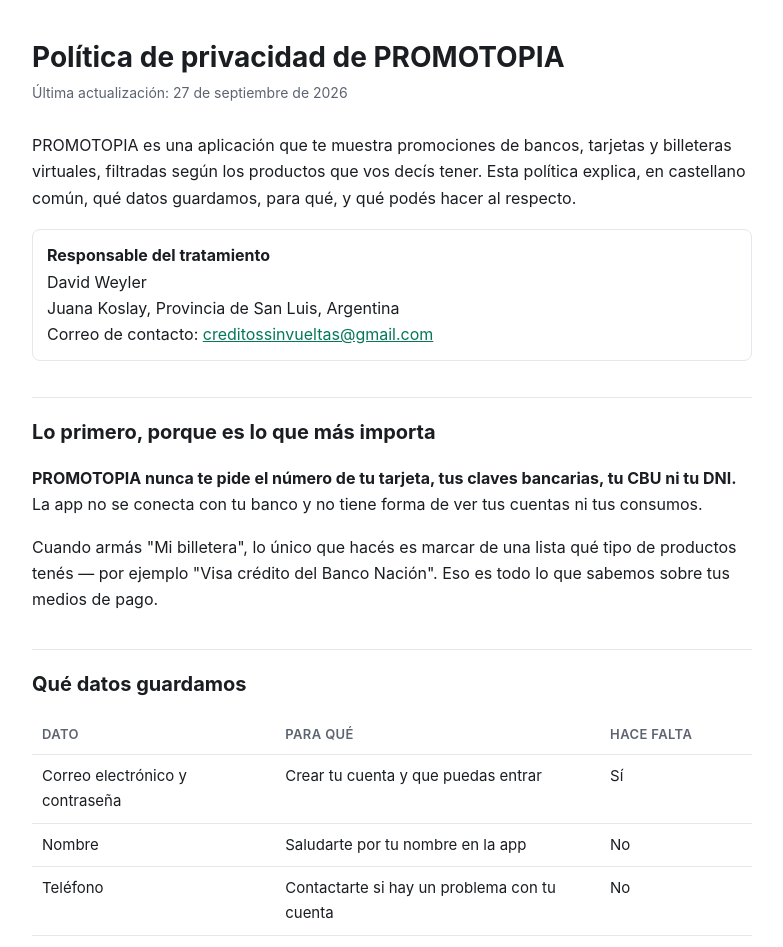
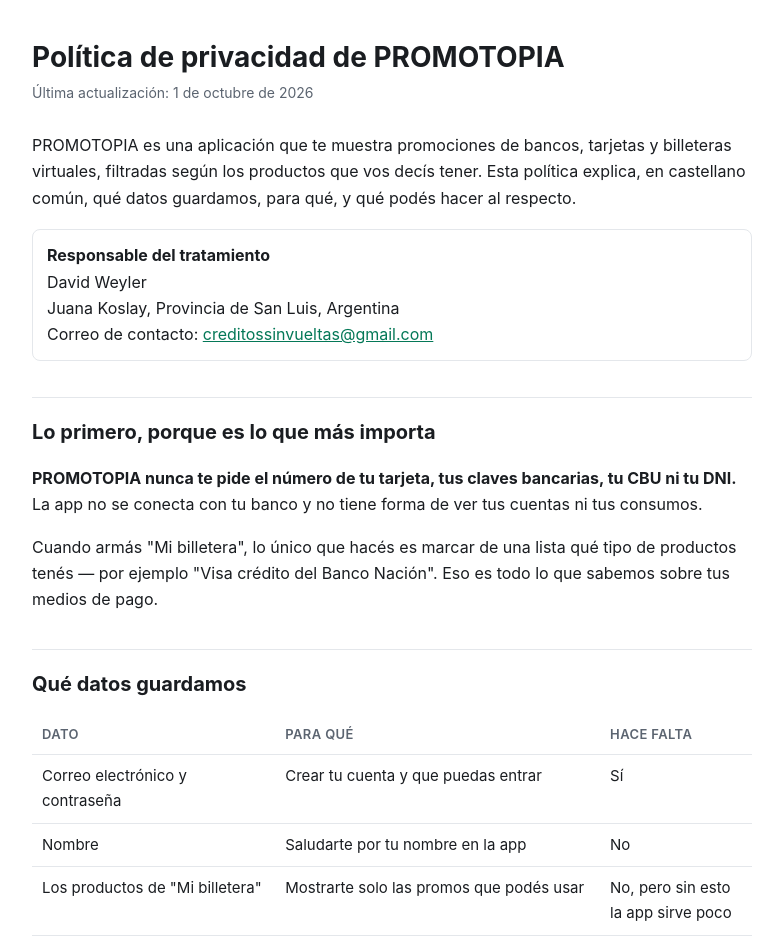
Before and after one commit to creditossinvueltas-collab/appromo-legal, a plain HTML site: page privacidad.html in a window 1280 px wide. Shown: the top 947 px of the page, without its empty margins (248-1031 px from the left). Drawn offline with Linux system fonts and the light colour scheme.

Commit message:
Add files via upload

```diff
--- a/privacidad.html
+++ b/privacidad.html
@@ -33,7 +33,7 @@
 <main>
 
 <h1>Política de privacidad de PROMOTOPIA</h1>
-<p class="fecha">Última actualización: 27 de septiembre de 2026</p>
+<p class="fecha">Última actualización: 1 de octubre de 2026</p>
 
 <p>PROMOTOPIA es una aplicación que te muestra promociones de bancos, tarjetas y billeteras
 virtuales, filtradas según los productos que vos decís tener. Esta política explica, en
@@ -63,7 +63,6 @@
 <tbody>
 <tr><td>Correo electrónico y contraseña</td><td>Crear tu cuenta y que puedas entrar</td><td>Sí</td></tr>
 <tr><td>Nombre</td><td>Saludarte por tu nombre en la app</td><td>No</td></tr>
-<tr><td>Teléfono</td><td>Contactarte si hay un problema con tu cuenta</td><td>No</td></tr>
 <tr><td>Los productos de "Mi billetera"</td><td>Mostrarte solo las promos que podés usar</td><td>No, pero sin esto la app sirve poco</td></tr>
 <tr><td>Tus promociones favoritas</td><td>Que las encuentres después</td><td>No</td></tr>
 <tr><td>Los comercios, bancos y rubros que seguís</td><td>Avisarte cuando aparece algo nuevo de eso</td><td>No</td></tr>
```
